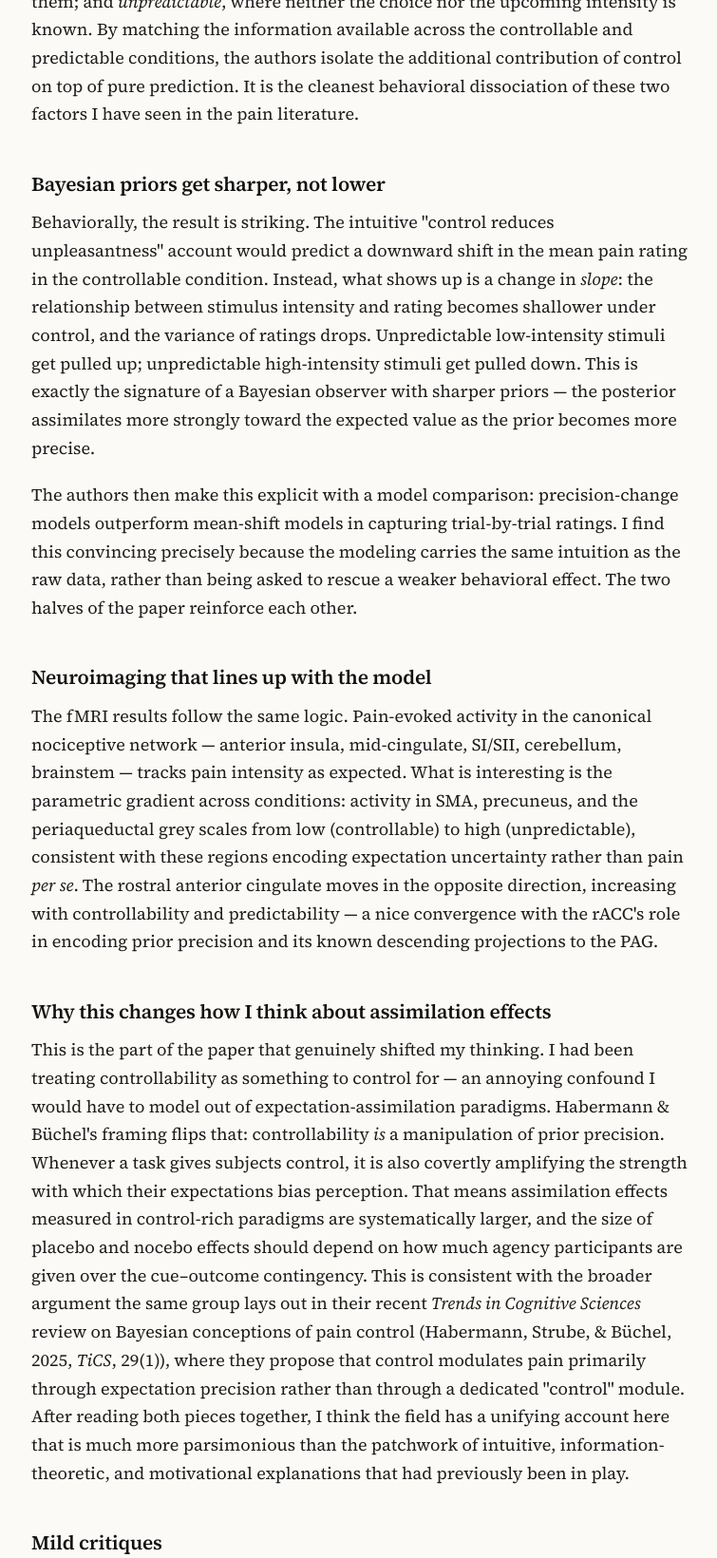
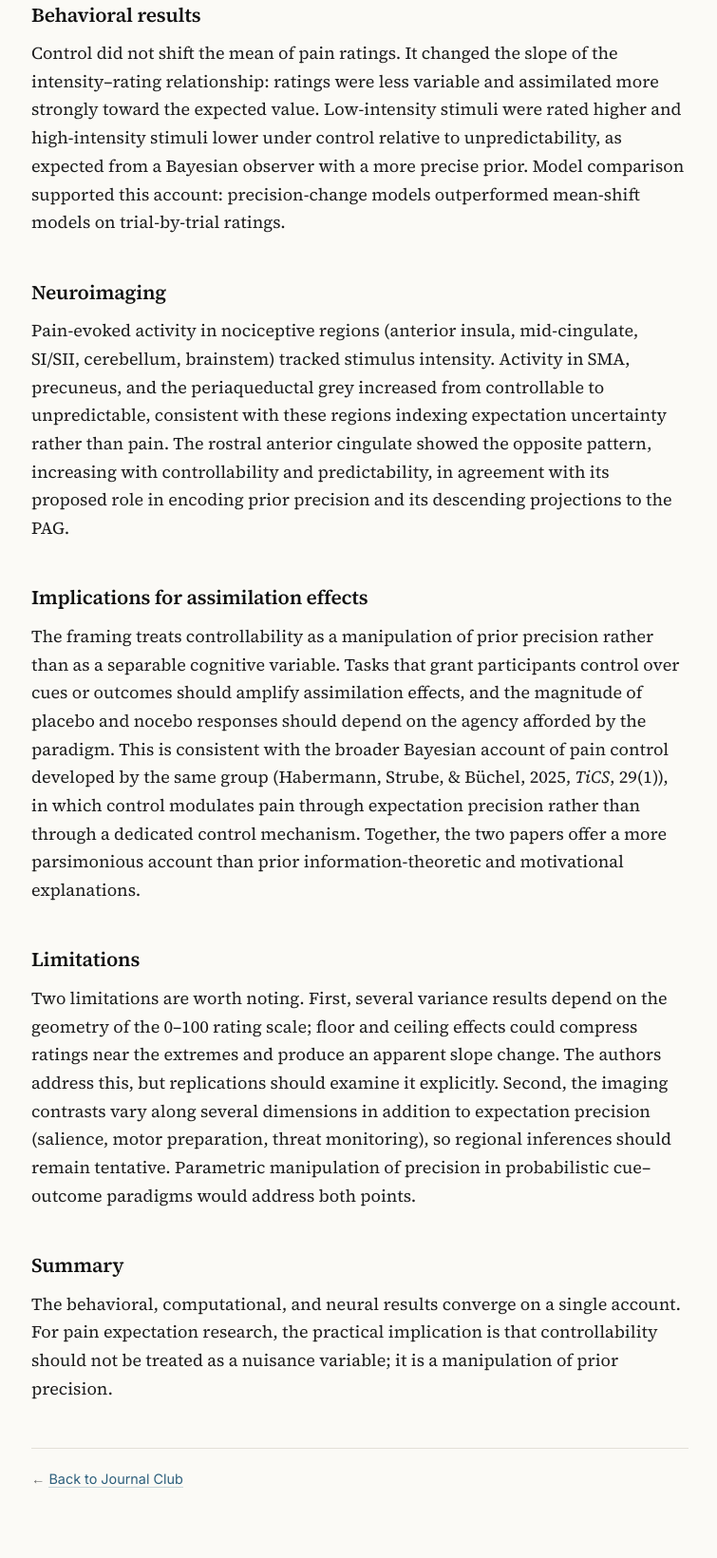
Before and after one commit to Gianluca-Guglietti/gvg-neuro, a plain HTML site: page posts/2026-01-control-predictability-precision.html in a window 1280 px wide. Shown: the part 930-2570 px from the top of the page at 95% size, without its empty margins (261-1016 px from the left). Drawn offline with Linux system fonts and the light colour scheme.

Commit message:
post update

```diff
--- a/posts/2026-01-control-predictability-precision.html
+++ b/posts/2026-01-control-predictability-precision.html
@@ -28,7 +28,7 @@
     <header class="post-header">
       <p class="post-meta">Journal Club &middot; 28 January 2026</p>
       <h1 class="post-title">Control, predictability, and the precision of pain expectations</h1>
-      <p class="post-subtitle">Notes on Habermann &amp; Büchel (2025, <em>Nature Communications</em>) — and why this paper finally untangles a confound I have been sitting with for years.</p>
+      <p class="post-subtitle">Notes on Habermann &amp; Büchel (2025, <em>Nature Communications</em>) on the dissociation between control and predictability in pain expectation.</p>
     </header>
 
     <div class="cite-box">
@@ -42,103 +42,74 @@
 
     <div class="post-body">
       <p>
-        Every once in a while a paper lands that does exactly the experiment I have been wishing
-        someone would do. Habermann &amp; Büchel's new <em>Nature Communications</em> paper is one
-        of those. The core question is deceptively simple: when control over a noxious stimulus
-        seems to reduce pain, is that really an effect of <em>control</em>, or is it sneaking in
-        through <em>predictability</em>? The two are almost always entangled — when I can choose
-        the upcoming stimulus, I also know exactly what is coming. The literature has been mixed
-        on whether control increases or decreases pain, and I think much of that confusion comes
-        from this very confound. This study finally pulls them apart, and the answer it gives is
-        cleaner than I expected.
+        Control over a noxious stimulus often reduces reported pain, but the effect is rarely
+        distinguishable from the predictability that typically accompanies it. The two factors
+        are confounded in standard paradigms, which is one source of the inconsistent literature
+        on controllability and pain. Habermann and Büchel (2025) address this confound directly.
       </p>
 
-      <h2>Untangling the confound</h2>
+      <h2>Design</h2>
       <p>
-        The behavioral design is the part of the paper I keep coming back to. Participants
-        receive thermal stimuli under three conditions: <em>controllable</em>, where they freely
-        choose which of three calibrated intensities (≈30, 50, 70 / 100 VAS) to receive on each
-        trial; <em>predictable</em>, where the intensity is shown ahead of time but selected for
-        them; and <em>unpredictable</em>, where neither the choice nor the upcoming intensity is
-        known. By matching the information available across the controllable and predictable
-        conditions, the authors isolate the additional contribution of control on top of pure
-        prediction. It is the cleanest behavioral dissociation of these two factors I have seen
-        in the pain literature.
+        Participants received thermal stimuli under three conditions. In the
+        <em>controllable</em> condition, they freely selected among three calibrated intensities
+        (≈30, 50, 70 / 100 VAS) on each trial. In the <em>predictable</em> condition, the
+        upcoming intensity was disclosed but selected for them. In the <em>unpredictable</em>
+        condition, neither the choice nor the upcoming intensity was available. Matching the
+        information content of the controllable and predictable conditions isolates the
+        contribution of control beyond prediction.
       </p>
 
-      <h2>Bayesian priors get sharper, not lower</h2>
+      <h2>Behavioral results</h2>
       <p>
-        Behaviorally, the result is striking. The intuitive "control reduces unpleasantness"
-        account would predict a downward shift in the mean pain rating in the controllable
-        condition. Instead, what shows up is a change in <em>slope</em>: the relationship between
-        stimulus intensity and rating becomes shallower under control, and the variance of
-        ratings drops. Unpredictable low-intensity stimuli get pulled up; unpredictable
-        high-intensity stimuli get pulled down. This is exactly the signature of a Bayesian
-        observer with sharper priors — the posterior assimilates more strongly toward the
-        expected value as the prior becomes more precise.
-      </p>
-      <p>
-        The authors then make this explicit with a model comparison: precision-change models
-        outperform mean-shift models in capturing trial-by-trial ratings. I find this convincing
-        precisely because the modeling carries the same intuition as the raw data, rather than
-        being asked to rescue a weaker behavioral effect. The two halves of the paper reinforce
-        each other.
+        Control did not shift the mean of pain ratings. It changed the slope of the
+        intensity–rating relationship: ratings were less variable and assimilated more strongly
+        toward the expected value. Low-intensity stimuli were rated higher and high-intensity
+        stimuli lower under control relative to unpredictability, as expected from a Bayesian
+        observer with a more precise prior. Model comparison supported this account:
+        precision-change models outperformed mean-shift models on trial-by-trial ratings.
       </p>
 
-      <h2>Neuroimaging that lines up with the model</h2>
+      <h2>Neuroimaging</h2>
       <p>
-        The fMRI results follow the same logic. Pain-evoked activity in the canonical
-        nociceptive network — anterior insula, mid-cingulate, SI/SII, cerebellum, brainstem —
-        tracks pain intensity as expected. What is interesting is the parametric gradient across
-        conditions: activity in SMA, precuneus, and the periaqueductal grey scales from low
-        (controllable) to high (unpredictable), consistent with these regions encoding
-        expectation uncertainty rather than pain <em>per se</em>. The rostral anterior cingulate
-        moves in the opposite direction, increasing with controllability and predictability — a
-        nice convergence with the rACC's role in encoding prior precision and its known
-        descending projections to the PAG.
+        Pain-evoked activity in nociceptive regions (anterior insula, mid-cingulate, SI/SII,
+        cerebellum, brainstem) tracked stimulus intensity. Activity in SMA, precuneus, and the
+        periaqueductal grey increased from controllable to unpredictable, consistent with these
+        regions indexing expectation uncertainty rather than pain. The rostral anterior cingulate
+        showed the opposite pattern, increasing with controllability and predictability, in
+        agreement with its proposed role in encoding prior precision and its descending
+        projections to the PAG.
       </p>
 
-      <h2>Why this changes how I think about assimilation effects</h2>
+      <h2>Implications for assimilation effects</h2>
       <p>
-        This is the part of the paper that genuinely shifted my thinking. I had been treating
-        controllability as something to control for — an annoying confound I would have to model
-        out of expectation-assimilation paradigms. Habermann &amp; Büchel's framing flips that:
-        controllability <em>is</em> a manipulation of prior precision. Whenever a task gives
-        subjects control, it is also covertly amplifying the strength with which their
-        expectations bias perception. That means assimilation effects measured in control-rich
-        paradigms are systematically larger, and the size of placebo and nocebo effects should
-        depend on how much agency participants are given over the cue–outcome contingency. This
-        is consistent with the broader argument the same group lays out in their recent
-        <em>Trends in Cognitive Sciences</em> review on Bayesian conceptions of pain control
-        (Habermann, Strube, &amp; Büchel, 2025, <em>TiCS</em>, 29(1)), where they propose that
-        control modulates pain primarily through expectation precision rather than through a
-        dedicated "control" module. After reading both pieces together, I think the field has a
-        unifying account here that is much more parsimonious than the patchwork of intuitive,
-        information-theoretic, and motivational explanations that had previously been in play.
+        The framing treats controllability as a manipulation of prior precision rather than as a
+        separable cognitive variable. Tasks that grant participants control over cues or outcomes
+        should amplify assimilation effects, and the magnitude of placebo and nocebo responses
+        should depend on the agency afforded by the paradigm. This is consistent with the
+        broader Bayesian account of pain control developed by the same group (Habermann, Strube,
+        &amp; Büchel, 2025, <em>TiCS</em>, 29(1)), in which control modulates pain through
+        expectation precision rather than through a dedicated control mechanism. Together, the
+        two papers offer a more parsimonious account than prior information-theoretic and
+        motivational explanations.
       </p>
 
-      <h2>Mild critiques</h2>
+      <h2>Limitations</h2>
       <p>
-        Two reservations worth flagging, neither of which I think undermines the main claim.
-        First, some of the variance findings ride on the geometry of the 0–100 rating scale; a
-        floor or ceiling effect could in principle compress ratings near the extremes and mimic
-        a slope change. The authors handle this carefully, but it is worth being explicit about
-        in any replication. Second, the imaging contrasts are between conditions that differ
-        along several dimensions simultaneously (salience, motor preparation, threat
-        monitoring), so reverse-inferring "expectation precision" from a regional effect should
-        be done lightly. Probabilistic cue–outcome paradigms — where precision varies
-        parametrically and control and agency can be partially decoupled — would be a natural
-        next step, and I suspect that is the direction the lab is heading.
+        Two limitations are worth noting. First, several variance results depend on the geometry
+        of the 0–100 rating scale; floor and ceiling effects could compress ratings near the
+        extremes and produce an apparent slope change. The authors address this, but
+        replications should examine it explicitly. Second, the imaging contrasts vary along
+        several dimensions in addition to expectation precision (salience, motor preparation,
+        threat monitoring), so regional inferences should remain tentative. Parametric
+        manipulation of precision in probabilistic cue–outcome paradigms would address both
+        points.
       </p>
 
-      <h2>Bottom line</h2>
+      <h2>Summary</h2>
       <p>
-        This is one of those rare papers where the behavioral design, the computational model,
-        and the neural results all push in the same direction without any single piece doing
-        more work than it should. For anyone running pain expectation paradigms, the practical
-        upshot is that controllability cannot be treated as an inert nuisance variable — it is a
-        prior-precision manipulation in disguise, and once you see it that way, a lot of the
-        older "control reduces pain" literature comes back into focus.
+        The behavioral, computational, and neural results converge on a single account. For pain
+        expectation research, the practical implication is that controllability should not be
+        treated as a nuisance variable; it is a manipulation of prior precision.
       </p>
     </div>
 
```
Also changed, not shown: journal-club.html (+4 -5 lines), 1 other file.
